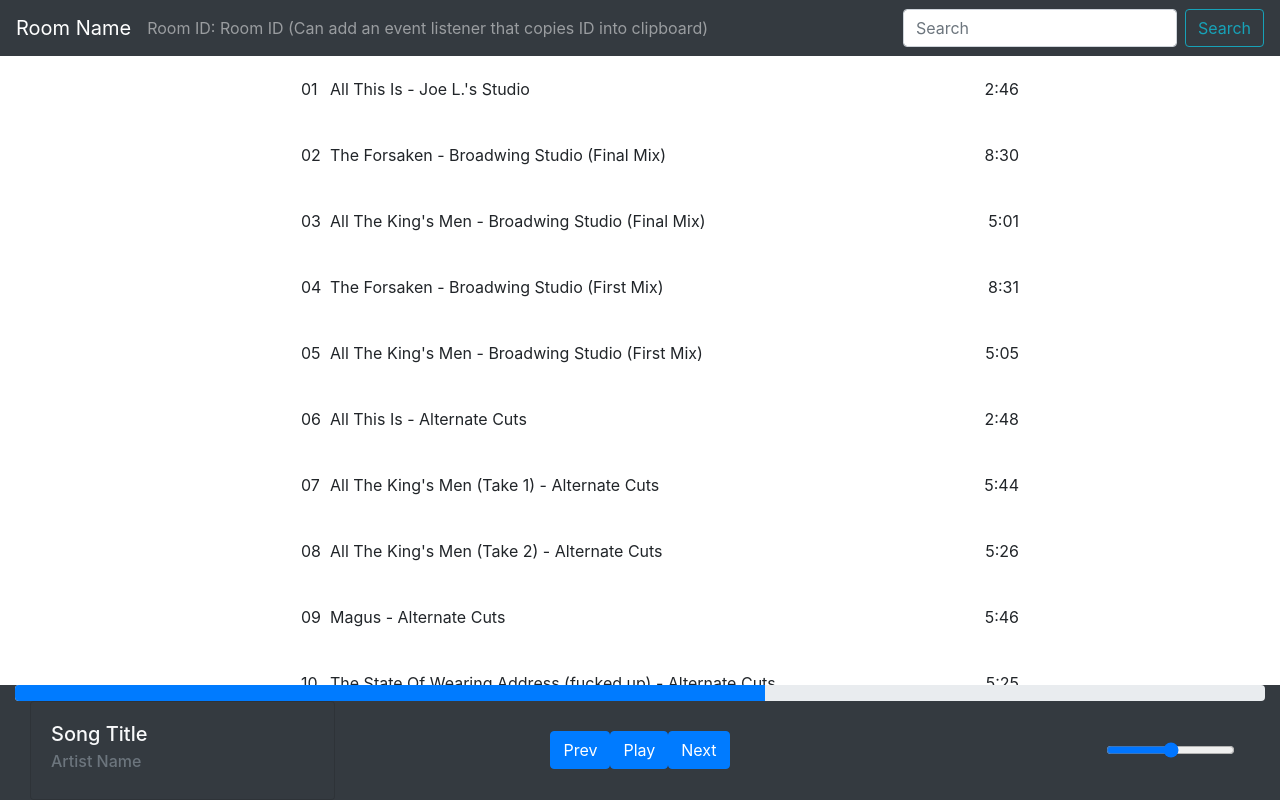
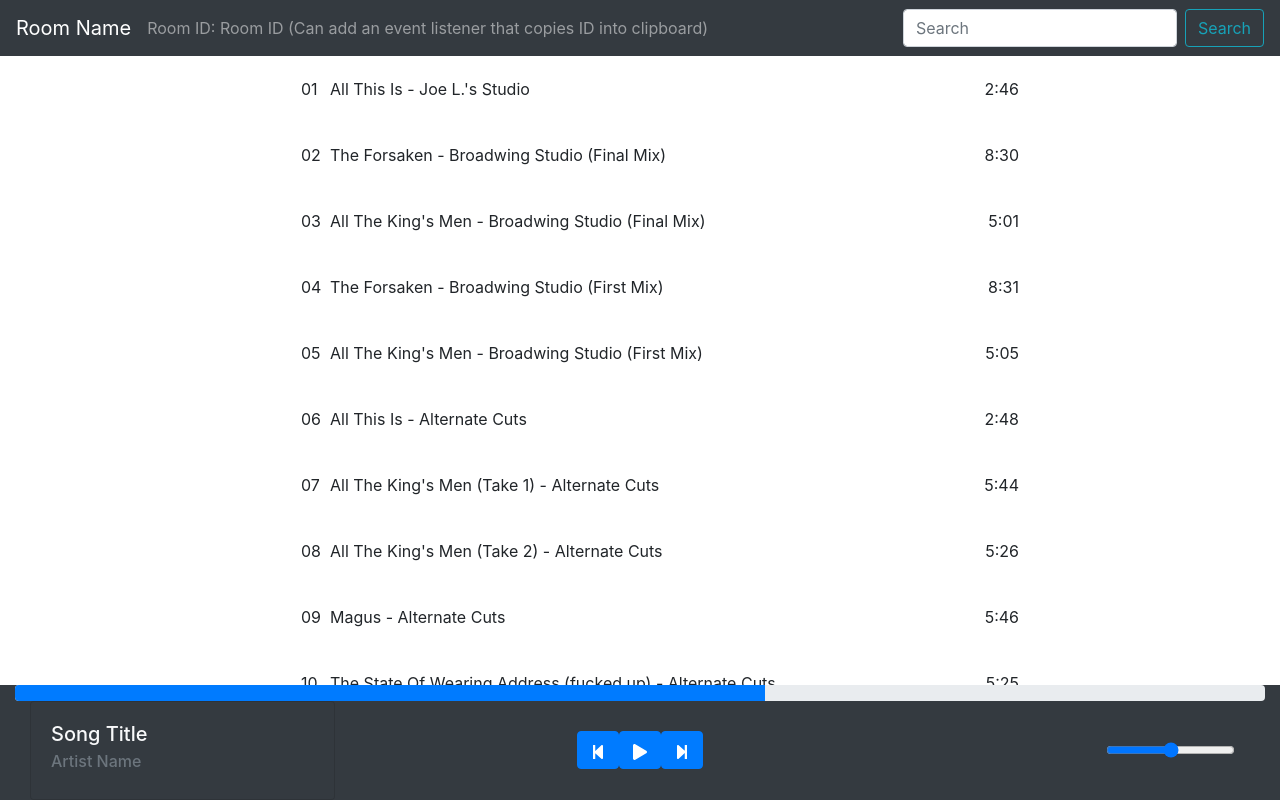
Before and after one commit to arangace/CreamCat, a React (Create React App) app in the folder frontend/: page /Room in a window 1280 px wide. Shown: the top 800 px of the page. Built offline with nearby package versions, Linux system fonts and the light colour scheme.

Commit message:
style: change player control buttons to icon

```diff
--- a/frontend/src/components/MusicPlayer/SongControls.js
+++ b/frontend/src/components/MusicPlayer/SongControls.js
@@ -1,11 +1,12 @@
 import React, { useState, useContext } from "react";
 import { Button, ButtonGroup, Container } from "react-bootstrap";
+import { FaStepBackward, FaPlay, FaPause, FaStepForward } from "react-icons/fa";
 import styles from "./SongControls.module.css";
 
 export default function SongControls() {
     // need context
     const [playing, setPlaying] = useState(false);
-    const [playButtonText, setPlayButtonText] = useState("Play");
+    const [playButtonText, setPlayButtonText] = useState(FaPlay);
     const [elapsedTime, setElapsedTime] = useState("");
     const songs = [];
     const songDetails = [];
@@ -17,12 +18,12 @@ export default function SongControls() {
     const prevSong = () => {};
 
     const pauseSong = () => {
-        setPlayButtonText("Play");
+        setPlayButtonText(FaPlay);
         setPlaying(!playing);
     };
 
     const resumeSong = () => {
-        setPlayButtonText("Pause");
+        setPlayButtonText(FaPause);
         setPlaying(!playing);
     };
 
@@ -67,7 +68,7 @@ export default function SongControls() {
     return (
         <Container className={styles.songControls}>
             <Button className={styles.prevSong} onClick={prevSong}>
-                    Prev
+                <FaStepBackward />
             </Button>
             <Button
                 className={styles.playBtn}
@@ -76,7 +77,7 @@ export default function SongControls() {
                 {playButtonText}
             </Button>
             <Button className={styles.nextSong} onClick={nextSong}>
-                    Next
+                <FaStepForward />
             </Button>
         </Container>
     );
--- a/frontend/src/components/MusicPlayer/SongControls.module.css
+++ b/frontend/src/components/MusicPlayer/SongControls.module.css
@@ -1,8 +1,29 @@
 .songControls {
-
-
     display: block;
     margin: auto;
     text-align: center;
+}
 
+.prevSong,
+.playBtn,
+.nextSong {
+    background: #343a40;
+    border: #343a40;
+    color: gray;
 }
+
+.prevSong:hover,
+.playBtn:hover,
+.nextSong:hover {
+    background: #343a40;
+    border: #343a40;
+    color: white;
+}
+
+.prevSong:active,
+.playBtn:active,
+.nextSong:active {
+    background: #343a40;
+    border: #343a40;
+    color: white;
+}
```
Lines whose indentation alone changed are shown as unchanged.
